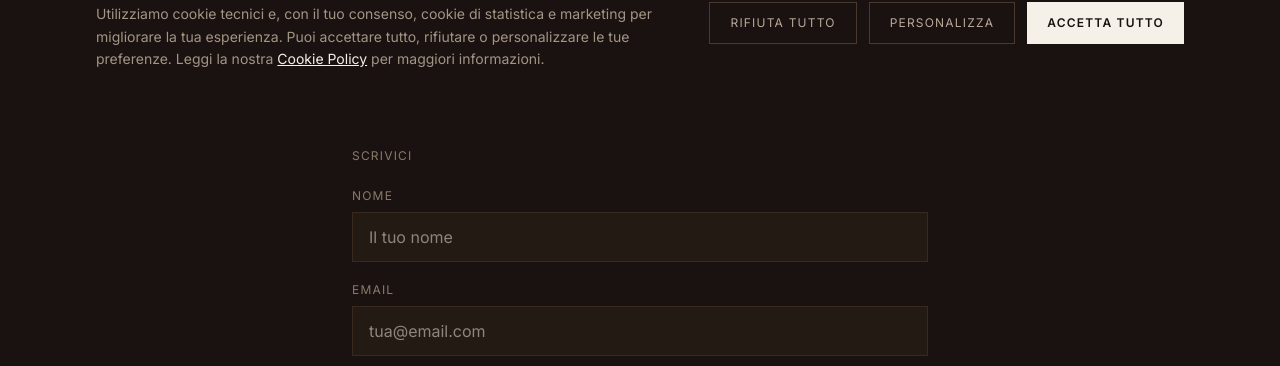
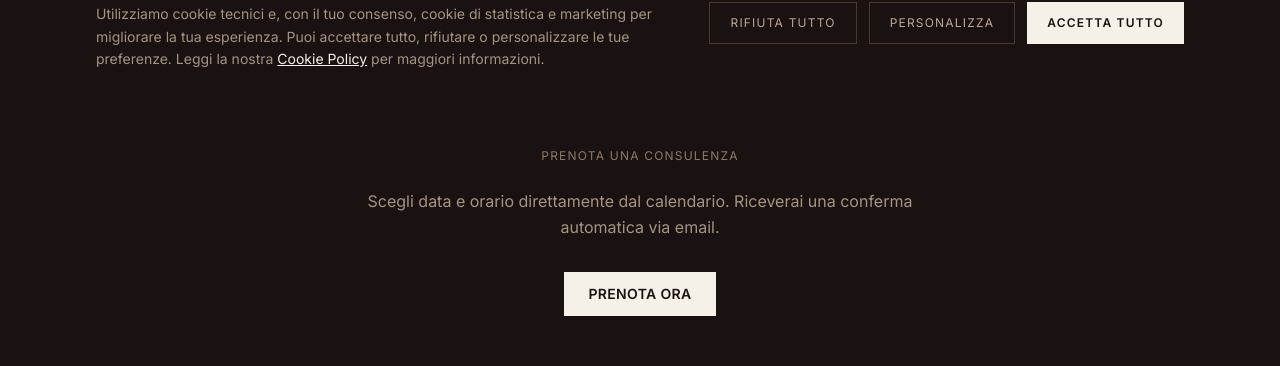
Before and after one commit to GiuSem14/sacropinto-site, a React (Vite) app: page /contatti in a window 1280 px wide. Shown: the part 705-1071 px from the top of the page. Built offline with nearby package versions, Linux system fonts and the light colour scheme.

Commit message:
feat(calendly): add Calendly booking integration in hero and contact page

```diff
--- a/src/components/sections/Hero.jsx
+++ b/src/components/sections/Hero.jsx
@@ -45,6 +45,9 @@ export default function Hero() {
           <Button href="/portfolio" variant="outline">
             Scopri il portfolio
           </Button>
+          <Button href="https://calendly.com/seminato-giuseppe98/30min" variant="outline" target="_blank">
+            Prenota online
+          </Button>
         </div>
 
       </div>
--- a/src/pages/Contact.jsx
+++ b/src/pages/Contact.jsx
@@ -12,6 +12,7 @@ function FadeInSection({ children }) {
 }
 
 import { buildMeta } from "../utils/seo"
+import Button from "../components/ui/Button"
 import { CONTACT, HOURS, GOOGLE_MAPS_EMBED_URL } from "../utils/constants"
 import sfondoBg from "../assets/Sfondo.JPG"
 
@@ -121,7 +122,20 @@ export default function Contact() {
           </div>
           </FadeInSection>
 
-          {/* 4. Form */}
+          {/* 4. Calendly */}
+          <FadeInSection>
+          <div className="max-w-xl mx-auto mt-20 text-center">
+            <p className="text-gray-500 uppercase tracking-widest text-xs mb-6">Prenota una consulenza</p>
+            <p className="text-gray-400 mb-8 leading-relaxed">
+              Scegli data e orario direttamente dal calendario. Riceverai una conferma automatica via email.
+            </p>
+            <Button href="https://calendly.com/seminato-giuseppe98/30min" variant="primary" target="_blank">
+              Prenota ora
+            </Button>
+          </div>
+          </FadeInSection>
+
+          {/* 5. Form */}
           <FadeInSection>
           <div id="scrivici" className="max-w-xl mx-auto mt-20 scroll-mt-32">
             <p className="text-gray-500 uppercase tracking-widest text-xs mb-6">Scrivici</p>
```
